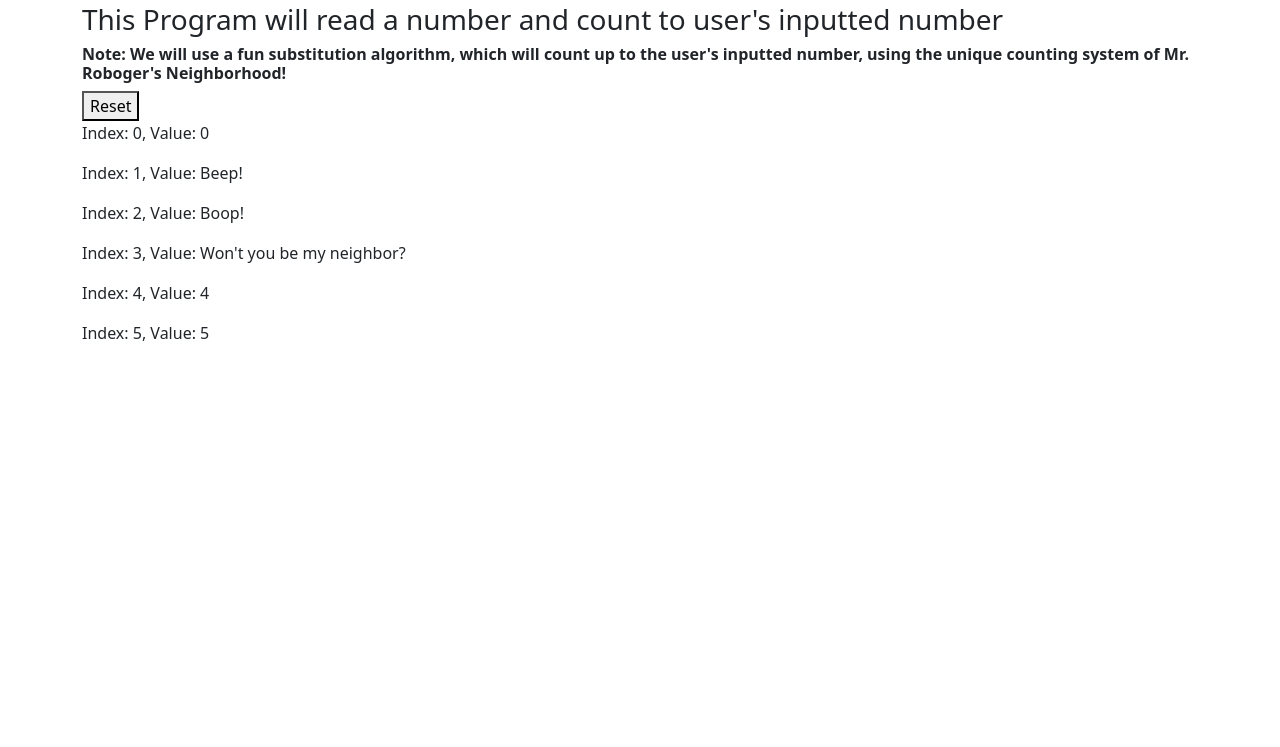
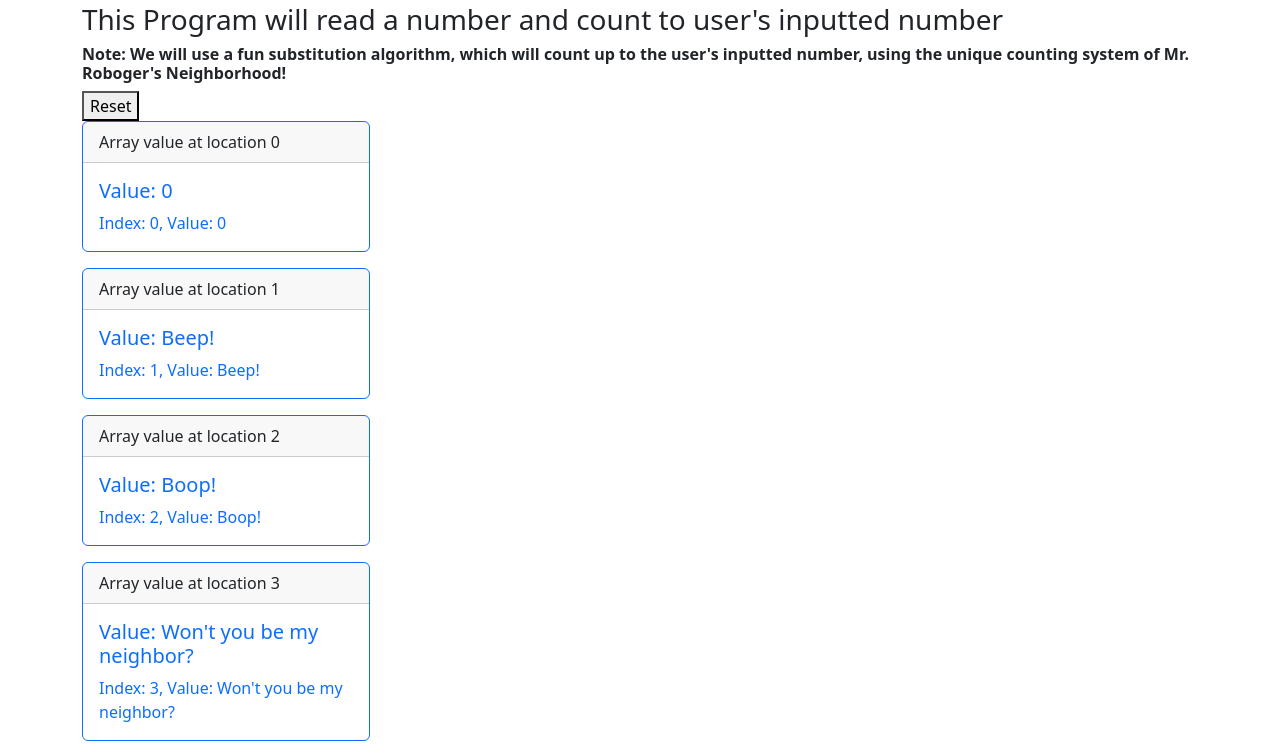
Before and after one commit to witherScript/robo-neighborhood, a plain HTML site: page index.html in a window 1280 px wide. Both pictures are taken after typing "5" into the empty fields and a click on the button "Submit Number". Shown: the part 53-800 px from the top of the page. Drawn offline with nearby package versions, Linux system fonts and the light colour scheme.

Commit message:
refactor js to improve UI, displays array in card elements

```diff
--- a/index.html
+++ b/index.html
@@ -9,6 +9,7 @@
     integrity="sha384-9ndCyUaIbzAi2FUVXJi0CjmCapSmO7SnpJef0486qhLnuZ2cdeRhO02iuK6FUUVM" crossorigin="anonymous">
   <title>Mr. Roboher's Neighborhood</title>
   <link href="./css/styles.css" type="text/css" rel="stylesheet">
+  <script src="https://kit.fontawesome.com/57646d0824.js" crossorigin="anonymous"></script>
 </head>
 
 <body>
@@ -31,7 +32,7 @@
     <button class="hidden" id="reset">Reset</button>
 
   </div>
-  <!--Display array-->
+
   <div id="results" class="hidden container">
     <h3>Results:</h3>
     <p id="output"></p>
--- a/js/scripts.js
+++ b/js/scripts.js
@@ -35,16 +35,48 @@
   element.classList.remove('hidden');
 }
 
+/*
+utility function to display the array in a card element
+*/
+
+function toCardElement(element, index) {
+  const cardDiv = document.createElement('div');
+  cardDiv.classList.add('card', 'border-primary', 'mb-3');
+  cardDiv.style.maxWidth = '18rem';
+
+  const cardHeader = document.createElement('div');
+  cardHeader.classList.add('card-header');
+  cardHeader.textContent = 'Array value at location ' + index;
+
+  const cardBody = document.createElement('div');
+  cardBody.classList.add('card-body', 'text-primary');
+
+  const cardTitle = document.createElement('h5');
+  cardTitle.classList.add('card-title');
+  cardTitle.textContent = 'Value: ' + element;
+
+  const cardText = document.createElement('p');
+  cardText.classList.add('card-text');
+  cardText.textContent = 'Index: ' + index + ', Value: ' + element;
+  cardText.id = 'elementNum-' + (index + 1).toString();
+
+  cardBody.appendChild(cardTitle);
+  cardBody.appendChild(cardText);
+  cardDiv.appendChild(cardHeader);
+  cardDiv.appendChild(cardBody);
+
+  return cardDiv;
+
+
+}
+
 function displayArray(array) {
 
   const divResults = document.getElementById('results');
   divResults.innerHTML = '';
-  console.log(array);
   array.forEach((element, index) => {
-    const p = document.createElement('p');
-    p.textContent = 'Index: ' + index + ', Value: ' + element;
-    p.id = 'elementNum-' + (index + 1).toString();
-    divResults.appendChild(p);
+
+    divResults.appendChild(toCardElement(element, index));
 
   });
 
```
